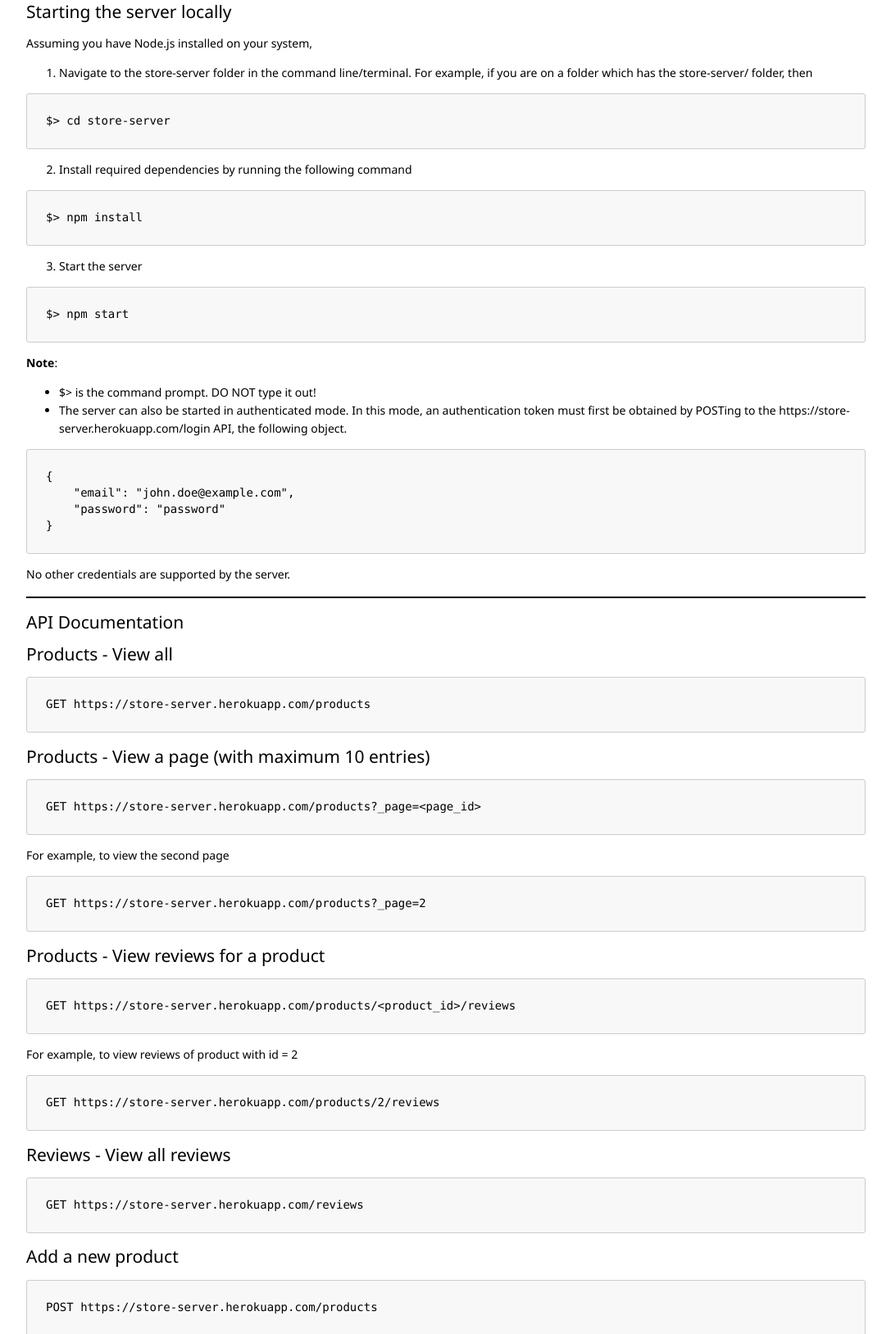
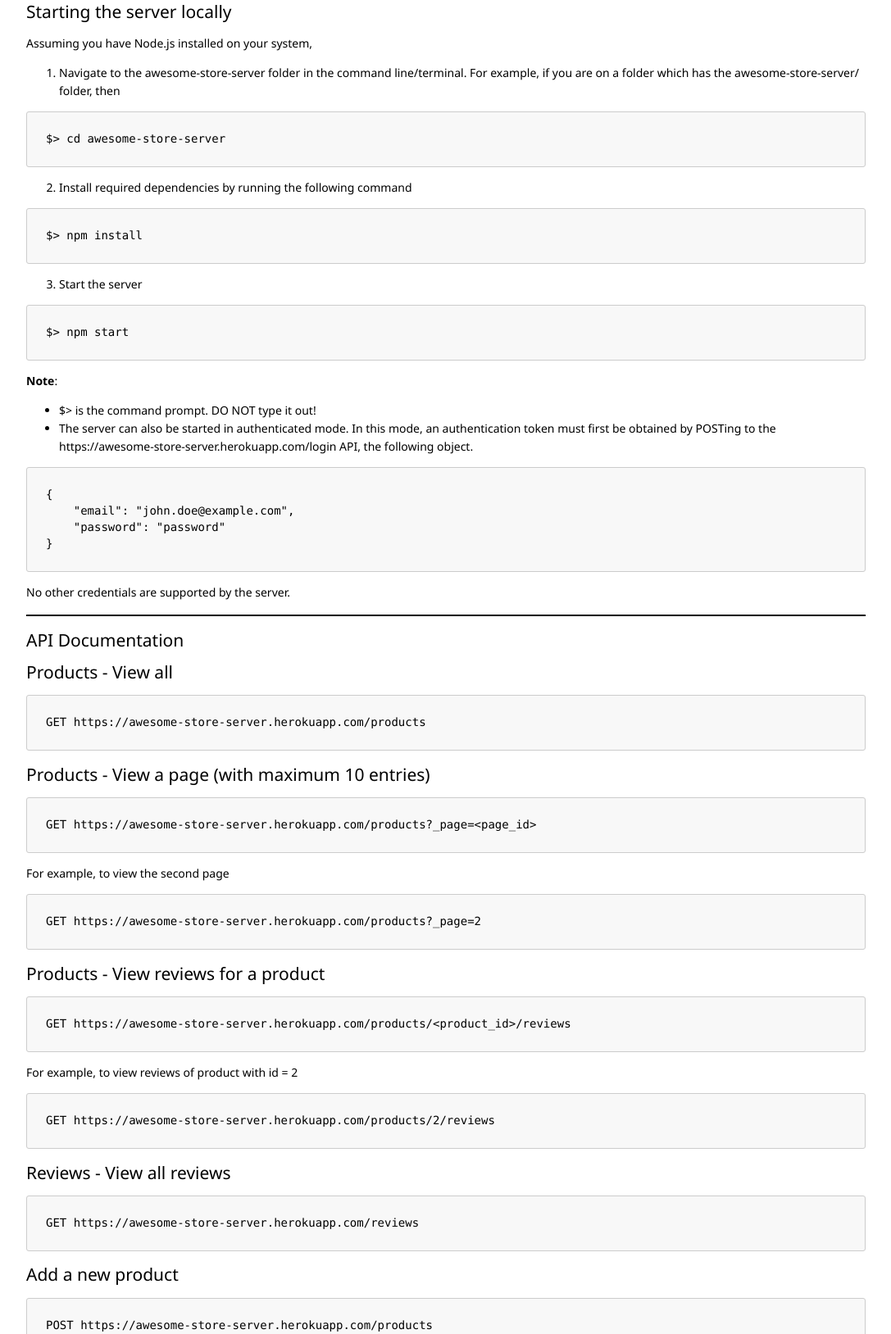
Before and after one commit to puranik3/products-server, a website: page public/index.html in a window 1280 px wide. Shown: the part 450-2078 px from the top of the page at 82% size, without its empty margins (96-1183 px from the left). Drawn offline with Linux system fonts and the light colour scheme.

Commit message:
awesome store URL change

```diff
--- a/public/index.html
+++ b/public/index.html
@@ -398,15 +398,15 @@
 </ul>
 <hr>
 <h2>Accessing the server online</h2>
-<p>You can <a href="https://store-server.herokuapp.com">access the server at the following URL</a>.</p>
-<p>To get started, you can <a href="https://store-server.herokuapp.com/products">view all products here</a>, and <a href="https://store-server.herokuapp.com/reviews">all reviews here</a>.</p>
+<p>You can <a href="https://awesome-store-server.herokuapp.com">access the server at the following URL</a>.</p>
+<p>To get started, you can <a href="https://awesome-store-server.herokuapp.com/products">view all products here</a>, and <a href="https://awesome-store-server.herokuapp.com/reviews">all reviews here</a>.</p>
 <hr>
 <h2>Starting the server locally</h2>
 <p>Assuming you have Node.js installed on your system,</p>
 <ol>
-<li>Navigate to the store-server folder in the command line/terminal. For example, if you are on a folder which has the store-server/ folder, then</li>
+<li>Navigate to the awesome-store-server folder in the command line/terminal. For example, if you are on a folder which has the awesome-store-server/ folder, then</li>
 </ol>
-<pre><code>$&gt; cd store-server
+<pre><code>$&gt; cd awesome-store-server
 </code></pre>
 <ol start="2">
 <li>Install required dependencies by running the following command</li>
@@ -421,7 +421,7 @@
 <p><strong>Note</strong>:</p>
 <ul>
 <li>$&gt; is the command prompt. DO NOT type it out!</li>
-<li>The server can also be started in authenticated mode. In this mode, an authentication token must first be obtained by POSTing to the https://store-server.herokuapp.com/login API, the following object.</li>
+<li>The server can also be started in authenticated mode. In this mode, an authentication token must first be obtained by POSTing to the https://awesome-store-server.herokuapp.com/login API, the following object.</li>
 </ul>
 <pre><code>{
     &quot;email&quot;: &quot;john.doe@example.com&quot;,
@@ -432,25 +432,25 @@
 <hr>
 <h2>API Documentation</h2>
 <h2>Products - View all</h2>
-<pre><code>GET https://store-server.herokuapp.com/products
+<pre><code>GET https://awesome-store-server.herokuapp.com/products
 </code></pre>
 <h2>Products - View a page (with maximum 10 entries)</h2>
-<pre><code>GET https://store-server.herokuapp.com/products?_page=&lt;page_id&gt;
+<pre><code>GET https://awesome-store-server.herokuapp.com/products?_page=&lt;page_id&gt;
 </code></pre>
 <p>For example, to view the second page</p>
-<pre><code>GET https://store-server.herokuapp.com/products?_page=2
+<pre><code>GET https://awesome-store-server.herokuapp.com/products?_page=2
 </code></pre>
 <h2>Products - View reviews for a product</h2>
-<pre><code>GET https://store-server.herokuapp.com/products/&lt;product_id&gt;/reviews
+<pre><code>GET https://awesome-store-server.herokuapp.com/products/&lt;product_id&gt;/reviews
 </code></pre>
 <p>For example, to view reviews of product with id = 2</p>
-<pre><code>GET https://store-server.herokuapp.com/products/2/reviews
+<pre><code>GET https://awesome-store-server.herokuapp.com/products/2/reviews
 </code></pre>
 <h2>Reviews - View all reviews</h2>
-<pre><code>GET https://store-server.herokuapp.com/reviews
+<pre><code>GET https://awesome-store-server.herokuapp.com/reviews
 </code></pre>
 <h2>Add a new product</h2>
-<pre><code>POST https://store-server.herokuapp.com/products
+<pre><code>POST https://awesome-store-server.herokuapp.com/products
 </code></pre>
 <p>The JSON data that must be sent is shown in below sample (modify the data as per your needs). DO NOT specify the id for the product. The response will have the same object with the automatically generated id for the product.</p>
 <pre><code>{
@@ -464,7 +464,7 @@
 }
 </code></pre>
 <h2>Add a new review</h2>
-<pre><code>POST https://store-server.herokuapp.com/reviews
+<pre><code>POST https://awesome-store-server.herokuapp.com/reviews
 </code></pre>
 <p>The JSON data that must be sent is shown in below sample (modify the data as per your needs). Specify the productId and set it to the id of the product for which this is a review. DO NOT specify the id for the review. The response will have the same object with the automatically generated id for the review.</p>
 <pre><code>{
```
Also changed, not shown: public/index.md (+13 -13 lines).
